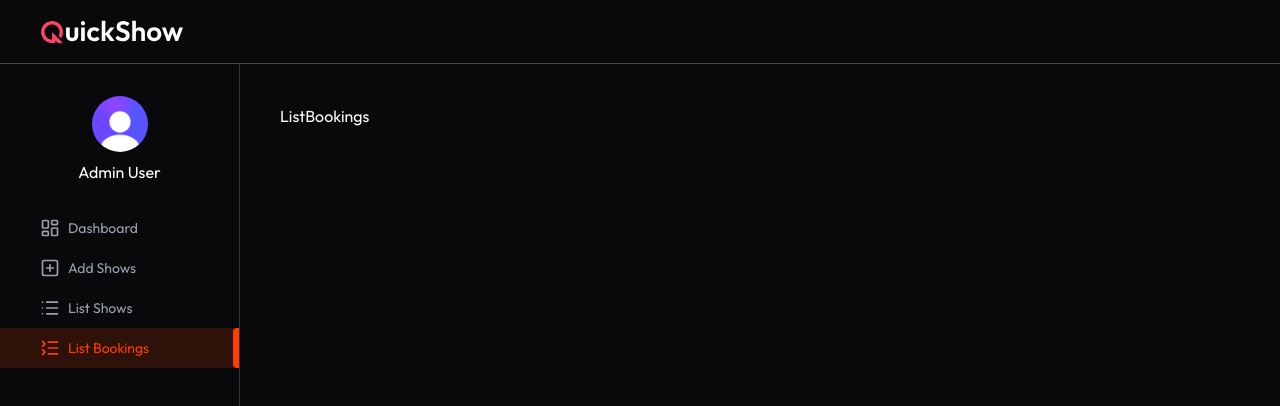
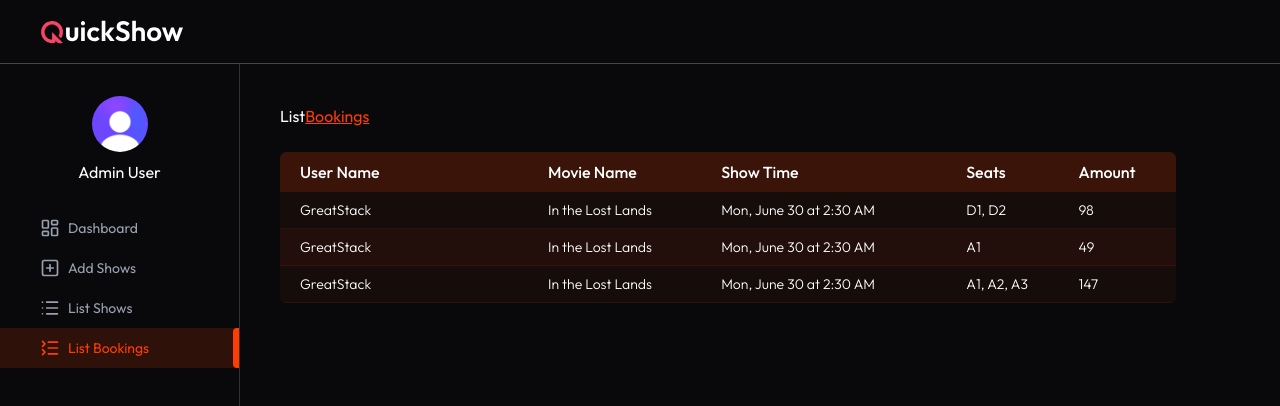
Before and after one commit to lam4est/CinemaX, a React (Vite) app: page /admin/list-bookings in a window 1280 px wide. Shown: the top 406 px of the page. Built offline with nearby package versions, Linux system fonts and the light colour scheme; no server answers.

Commit message:
Create admin page: add shows, list show, list booking

```diff
--- a/src/pages/admin/AddShows.jsx
+++ b/src/pages/admin/AddShows.jsx
@@ -1,9 +1,52 @@
-import React from 'react'
+import React, { useEffect, useState } from 'react'
+import Loading from '../../components/Loading';
+import { StarIcon } from 'lucide-react';
+import { dummyShowsData } from '../../assets/assets';
+import Title from '../../components/admin/Title';
 
 const AddShows = () => {
-  return (
-    <div>AddShows</div>
-  )
+
+  const currency = import.meta.env.VITE_CURRENCY
+  const [nowPlayingMovies, setNowPlayingMovies] = useState([]);
+  const [selectedMovie, setSelectedMovie] = useState(null);
+  const [dateTimeSelection, setDateTimeSelection] = useState({});
+  const [dateTimeInput, setDateTimeInput] = useState("");
+  const [showPrice, setShowPrice] = useState("");
+
+  const fetchNowPlayingMovies = async () => {
+      setNowPlayingMovies(dummyShowsData)
+  };
+
+  useEffect(() =>{
+    fetchNowPlayingMovies()
+  }, [])
+
+  return nowPlayingMovies.length > 0 ? (
+    <>
+      <Title text1="Add" text2="Shows" />
+      <p className="mt-10 text-lg font-medium">Now Playing Movies</p>
+      <div className="overflow-x-auto pb-4">
+          <div className="group flex flex-wrap gap-4 mt-4 w-max">
+              {nowPlayingMovies.map((movie) => (
+                  <div key={movie.id} onClick={() => setSelectedMovie(movie)}className={`relative max-w-40 cursor-pointer
+                        ${selectedMovie && selectedMovie.id === movie.id ? 'opacity-100 ring ring-primary' : 'opacity-40'}
+                        group-hover:not-hover:opacity-40 hover:opacity-100 hover:-translate-y-1 transition duration-300`} >
+                      <div className="relative rounded-lg overflow-hidden">
+                          <img src={movie.poster_path} alt="" className="w-full object-cover brightness-90" />
+                          <div className="text-sm flex items-center justify-between p-2 bg-black/70 w-full absolute bottom-0 left-0">
+                            <p className="flex items-center gap-1 text-gray-400">
+                                <StarIcon className="w-4 h-4 text-primary fill-primary" />
+                                {movie.vote_average.toFixed(1)}
+                            </p>
+                            <p className="text-gray-300">{movie.vote_count} Votes</p>
+                        </div>
+                      </div>
+                  </div>
+              ))}
+          </div>
+      </div>
+      </>
+  ) : <Loading />
 }
 
 export default AddShows
--- a/src/pages/admin/ListBookings.jsx
+++ b/src/pages/admin/ListBookings.jsx
@@ -1,9 +1,57 @@
-import React from 'react'
+import React, { useEffect, useState } from 'react'
+import { dummyBookingData } from '../../assets/assets';
+import { dateFormat } from '../../lib/dateFormat';
+import Loading from '../../components/Loading';
+import Title from '../../components/admin/Title';
 
 const ListBookings = () => {
-  return (
-    <div>ListBookings</div>
-  )
+
+  const currency = import.meta.env.VITE_CURRENCY
+  const [bookings, setBookings] = useState([]);
+  const [isLoading, setIsLoading] = useState(true);
+
+  const getAllBookings = async () => {
+      setBookings(dummyBookingData)
+      setIsLoading(false);
+  };
+
+  useEffect(() => {
+      getAllBookings();
+  }, []);
+
+  return !isLoading ? (
+    <>
+      <Title text1="List" text2="Bookings" />
+      <div className="max-w-4xl mt-6 overflow-x-auto">
+          <table className="w-full border-collapse rounded-md overflow-hidden text-nowrap">
+              <thead>
+                  <tr className="bg-primary/20 text-left text-white">
+                      <th className="p-2 font-medium pl-5">User Name</th>
+                      <th className="p-2 font-medium">Movie Name</th>
+                      <th className="p-2 font-medium">Show Time</th>
+                      <th className="p-2 font-medium">Seats</th>
+                      <th className="p-2 font-medium">Amount</th>
+                  </tr>
+              </thead>
+              <tbody className="text-sm font-light">
+                  {bookings.map((item, index) => (
+                      <tr key={index} className="border-b border-primary/10 bg-primary/5 even:bg-primary/10">
+                          <td className="p-2 min-w-45 pl-5">{item.user.name}</td>
+                          <td className="p-2">{item.show.movie.title}</td>
+                          <td className="p-2">{dateFormat(item.show.showDateTime)}</td>
+                          <td className="p-2">
+                              {Object.keys(item.bookedSeats).map((seat) => item.bookedSeats[seat]).join(", ")}
+                          </td>
+                          <td className="p-2">
+                              {currency} {item.amount}
+                          </td>
+                      </tr>
+                  ))}
+              </tbody>
+          </table>
+      </div>
+    </>
+  ) : <Loading />
 }
 
 export default ListBookings
--- a/src/pages/admin/ListShows.jsx
+++ b/src/pages/admin/ListShows.jsx
@@ -1,9 +1,67 @@
-import React from 'react'
+import React, { useEffect, useState } from "react";
+import { dummyShowsData } from "../../assets/assets";
+import Loading from "../../components/Loading";
+import Title from "../../components/admin/Title";
+import { dateFormat } from "../../lib/dateFormat";
 
 const ListShows = () => {
-  return (
-    <div>ListShows</div>
-  )
-}
+  const currency = import.meta.env.VITE_CURRENCY;
+  const [shows, setShows] = useState([]);
+  const [loading, setLoading] = useState(true);
 
-export default ListShows
+  const getAllShows = async () => {
+    try {
+      setShows([
+        {
+          movie: dummyShowsData[0],
+          showDateTime: "2025-06-30T02:30:00.000Z",
+          showPrice: 59,
+          occupiedSeats: {
+            A1: "user_1",
+            B1: "user_2",
+            C1: "user_3",
+          },
+        },
+      ]);
+      setLoading(false);
+    } catch (error) {
+      console.error(error);
+    }
+  };
+
+  useEffect(() =>{
+    getAllShows()
+  }, [])
+
+  return !loading ? (
+    <>
+        <Title text1="List" text2="Shows" />
+        <div className="max-w-4xl mt-6 overflow-x-auto">
+            <table className="w-full border-collapse rounded-md overflow-hidden text-nowrap">
+                <thead>
+                    <tr className="bg-primary/20 text-left text-white">
+                        <th className="p-2 font-medium pl-5">Movie Name</th>
+                        <th className="p-2 font-medium">Show Time</th>
+                        <th className="p-2 font-medium">Total Bookings</th>
+                        <th className="p-2 font-medium">Earnings</th>
+                    </tr>
+                </thead>
+                <tbody className="text-sm font-light">
+                  {shows.map((show, index) => (
+                      <tr key={index} className="border-b border-primary/10 bg-primary/5 even:bg-primary/10">
+                          <td className="p-2 min-w-45 pl-5">{show.movie.title}</td>
+                          <td className="p-2">{dateFormat(show.showDateTime)}</td>
+                          <td className="p-2">{Object.keys(show.occupiedSeats).length}</td>
+                          <td className="p-2">
+                              {currency} {Object.keys(show.occupiedSeats).length * show.showPrice}
+                          </td>
+                      </tr>
+                  ))}
+              </tbody>
+            </table>
+        </div>
+    </>
+  ) : <Loading />
+};
+
+export default ListShows;
```
